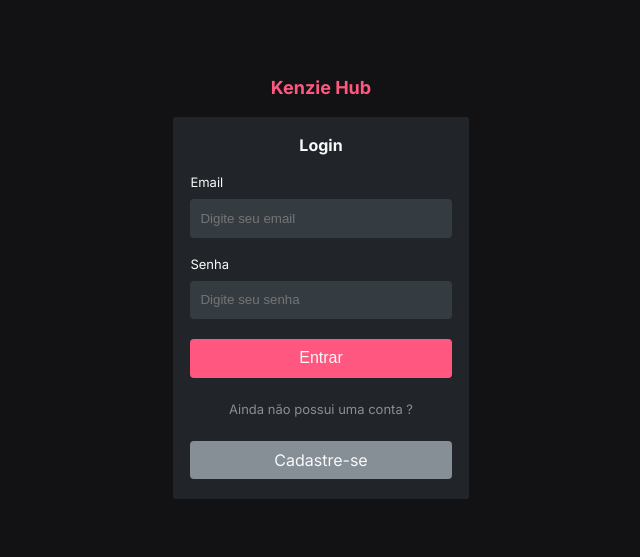
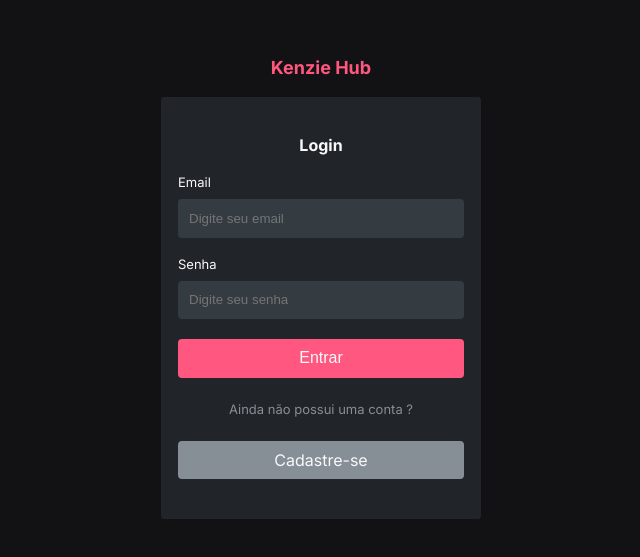
Before and after one commit to julia-otomo/kenzie-hub, a React (Vite) app in the folder kenzie-hub/: page / in a window 1280 px wide. Shown: the part 111-668 px from the top of the page, without its empty margins (319-959 px from the left). Built offline with nearby package versions, Linux system fonts and the light colour scheme.

Commit message:
need to adjust password regex

```diff
--- a/kenzie-hub/src/Components/Input/style.js
+++ b/kenzie-hub/src/Components/Input/style.js
@@ -20,6 +20,7 @@
     box-sizing: border-box;
     background-color: var(--grey-2);
     color: var(--grey-0);
+    border: 0.98px solid transparent;
   }
 
   input:focus {
@@ -29,5 +30,7 @@
   p {
     font-size: var(--headline);
     color: var(--color-primary);
+    line-height: var(--line-height-default);
+    text-align: justify;
   }
 `;
--- a/kenzie-hub/src/Pages/LoginUser/style.js
+++ b/kenzie-hub/src/Pages/LoginUser/style.js
@@ -13,11 +13,11 @@
   }
 
   .login__container {
-    width: 369px;
+    width: 400px;
     max-width: 80%;
     background-color: var(--grey-3);
     border-radius: 3px;
-    padding: 2rem 1.7rem;
+    padding: 4rem 1.7rem;
     box-sizing: border-box;
     display: flex;
     flex-direction: column;
--- a/kenzie-hub/src/Pages/RegisterUser/index.jsx
+++ b/kenzie-hub/src/Pages/RegisterUser/index.jsx
@@ -15,7 +15,7 @@
     .string()
     .required("Campo obrigatório")
     .matches(
-      /^(\d)([a-z])([A-Z])(\W|_)(.{8,})$/,
+      "^(?=.*[a-z])(?=.*[A-Z])(?=.*d)(?=.*[@$!%*?&])[A-Za-zd@$!%*?&]{8,}$",
       "A senha deve contar pelo menos 1 número, 1 letra minúscula, 1 letra maiúscula, 1 caractere especial e deve possuir no mínimo 8 caracteres no total"
     ),
   confirmPassword: yup
--- a/kenzie-hub/src/Pages/RegisterUser/style.js
+++ b/kenzie-hub/src/Pages/RegisterUser/style.js
@@ -34,7 +34,7 @@
       box-sizing: border-box;
     }
 
-    a:focus {
+    a:hover {
       background-color: var(--grey-2);
     }
   }
@@ -85,6 +85,7 @@
           color: var(--grey-1);
           padding: 0 1rem;
           box-sizing: border-box;
+          cursor: pointer;
 
           option {
             color: var(--grey-0);
```
